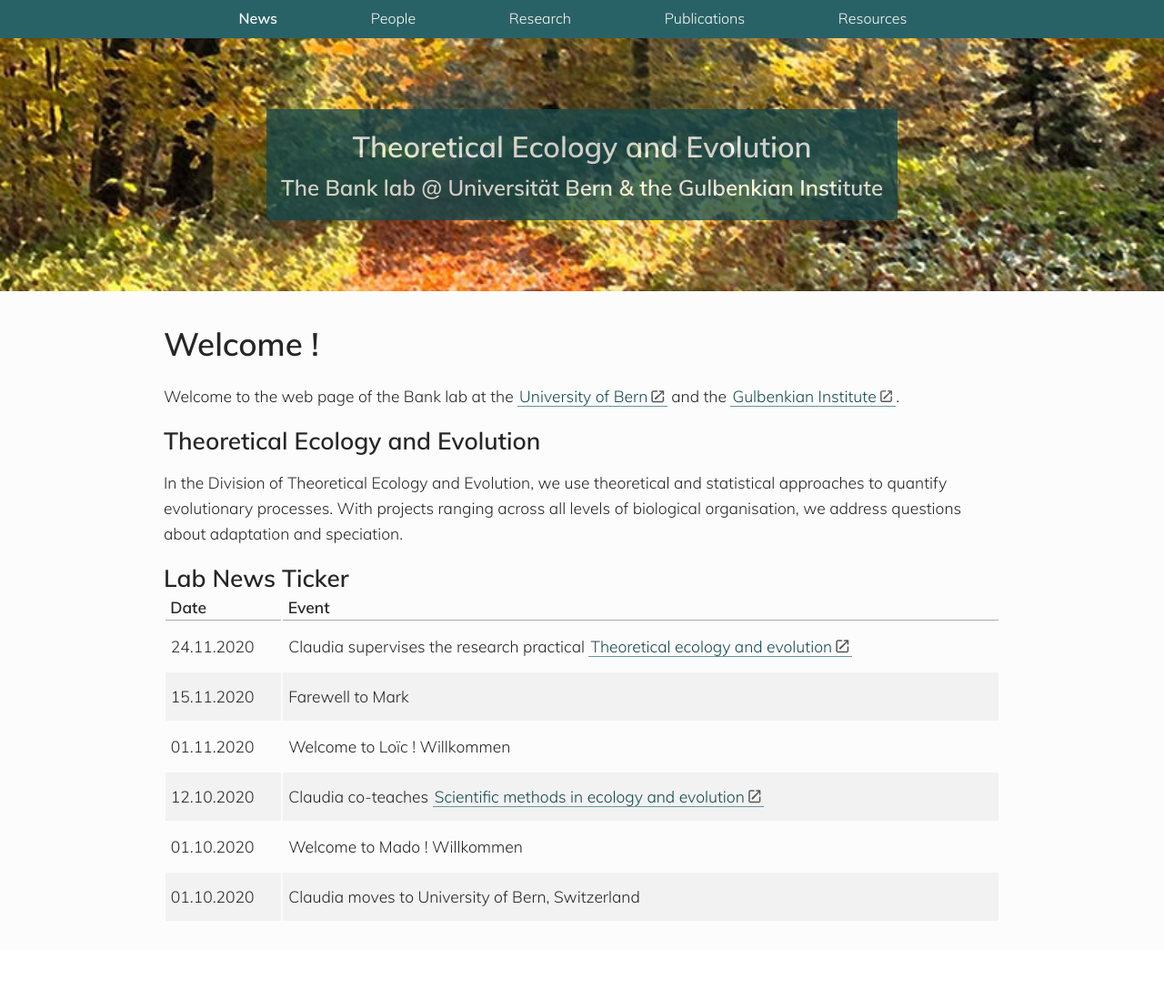
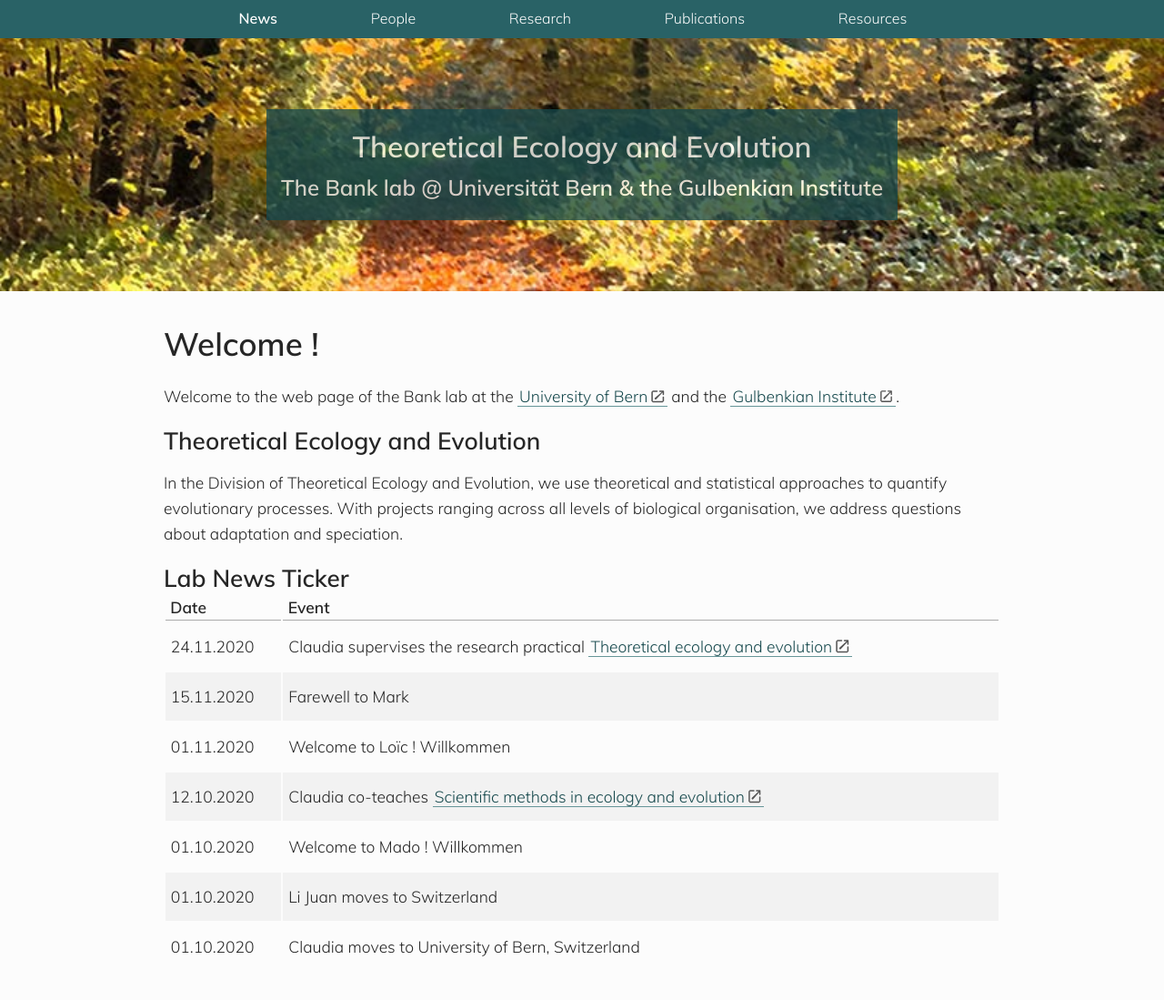
Before and after one commit to banklab/banklab.github.io, a Jekyll site: the page built from index.md, in a window 1280 px wide. Shown: the whole page at 91% size. Built offline with Jekyll 4.4.1, drawn with Linux system fonts in a browser that asks for light colours; some web fonts are replaced; before the commit the page ends 1044 px from its top, so only the background shows below that.

Commit message:
Update index.md

```diff
--- a/index.md
+++ b/index.md
@@ -20,6 +20,7 @@ Date | Event
 01.11.2020 | Welcome to Loïc ! Willkommen
 12.10.2020 | Claudia co-teaches [Scientific methods in ecology and evolution](https://www.ksl.unibe.ch/KSL/kurzansicht?&stammNr=402777&semester=HS2020&lfdNr=0)
 01.10.2020 | Welcome to Mado ! Willkommen
+01.10.2020 | Li Juan moves to Switzerland
 01.10.2020 | Claudia moves to University of Bern, Switzerland
 {:.table__news}
 
```
